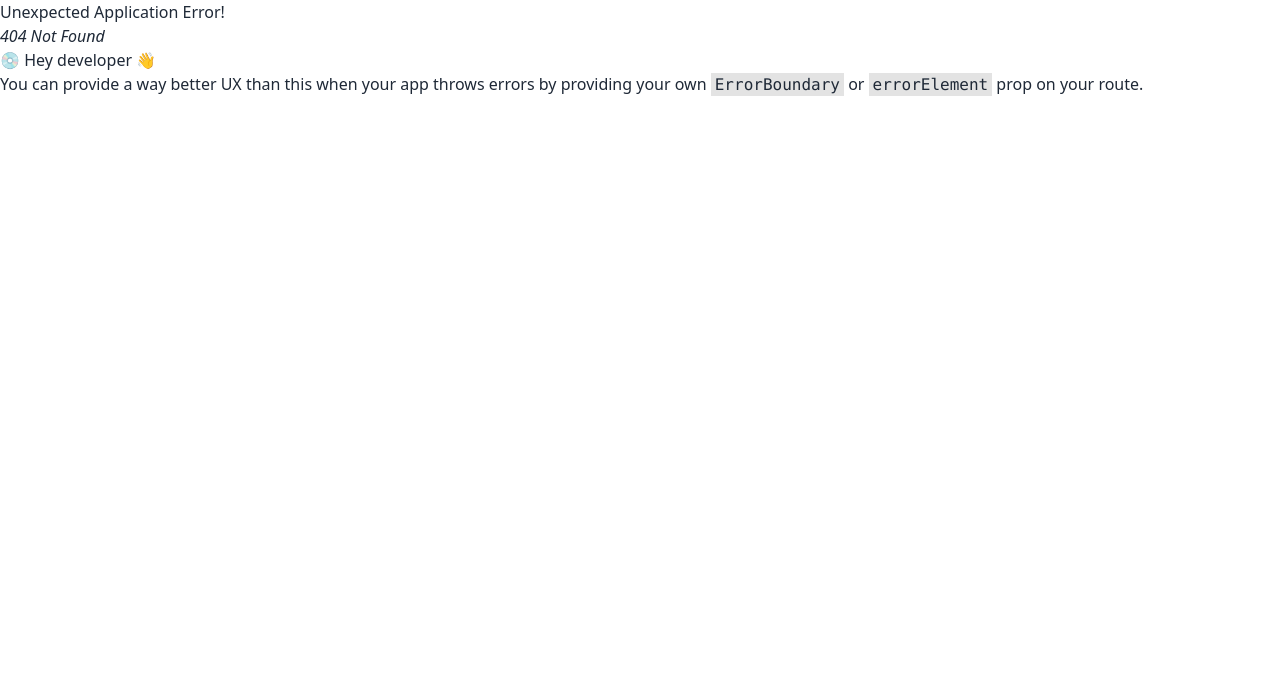
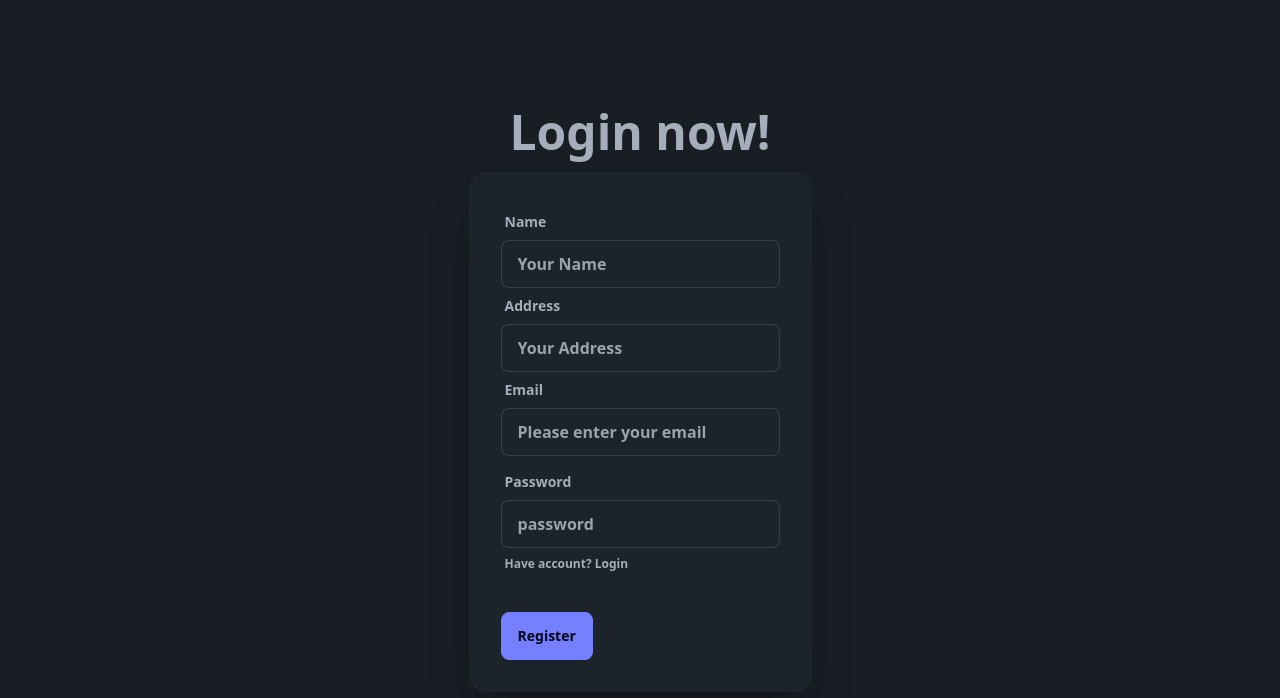
Before and after one commit to akashseub/react-dragon-news-auth, a React (Vite) app: page /register in a window 1280 px wide. Before the commit this address had no page. Shown: the top 698 px of the page. Built offline with nearby package versions, Linux system fonts and the light colour scheme.

Commit message:
try to understand context

```diff
--- a/index.html
+++ b/index.html
@@ -1,5 +1,5 @@
 <!doctype html>
-<html lang="en" data-theme="light">
+<html lang="en" data-theme="dark">
   <head>
     <meta charset="UTF-8" />
     <link rel="icon" type="image/svg+xml" href="/vite.svg" />
--- a/src/main.jsx
+++ b/src/main.jsx
@@ -3,9 +3,12 @@ import ReactDOM from 'react-dom/client'
 import './index.css'
 import { RouterProvider } from 'react-router-dom'
 import Routes from './routes/Routes.jsx'
+import AuthProvider from './providers/AuthProvider.jsx'
 
 ReactDOM.createRoot(document.getElementById('root')).render(
   <React.StrictMode>
-    <RouterProvider router={Routes}></RouterProvider>
+    <AuthProvider>
+      <RouterProvider router={Routes}></RouterProvider>
+    </AuthProvider>
   </React.StrictMode>,
 )
--- /dev/null
+++ b/src/pages/Login/Login.jsx
@@ -0,0 +1,41 @@
+import { Link, NavLink } from "react-router-dom";
+
+
+const Login = () => {
+    return (
+        <div>
+            <div className="hero min-h-screen bg-base-200">
+                <div className="hero-content flex-col">
+                    <div className="text-center lg:text-left">
+                        <h1 className="text-5xl font-bold">Login now!</h1>
+                    </div>
+                    <div className="card shrink-0 w-full max-w-sm shadow-2xl bg-base-100">
+                        <form className="card-body">
+                            <div className="form-control">
+                                <label className="label">
+                                    <span className="label-text">Email</span>
+                                </label>
+                                <input type="email" placeholder="email" className="input input-bordered" required />
+                            </div>
+                            <div className="form-control">
+                                <label className="label">
+                                    <span className="label-text">Password</span>
+                                </label>
+                                <input type="password" placeholder="password" className="input input-bordered" required />
+                                <label className="label">
+                                    <a href="#" className="label-text-alt link link-hover">Forgot password?</a>
+                                    <Link to={'/register'}><p href="#" className="label-text-alt link link-hover">Register</p></Link>
+                                </label>
+                            </div>
+                            <div className="form-control mt-6">
+                                <NavLink><button className="btn btn-primary">Login</button></NavLink>
+                            </div>
+                        </form>
+                    </div>
+                </div>
+            </div>
+        </div>
+    );
+};
+
+export default Login;
--- /dev/null
+++ b/src/pages/Register/Register.jsx
@@ -0,0 +1,48 @@
+import { Link, NavLink } from "react-router-dom";
+
+
+const Register = () => {
+    return (
+        <div>
+            <div className="hero min-h-screen bg-base-200">
+                <div className="hero-content flex-col">
+                    <div className="text-center lg:text-left">
+                        <h1 className="text-5xl font-bold">Login now!</h1>
+                    </div>
+                    <div className="card shrink-0 w-full max-w-sm shadow-2xl bg-base-100">
+                        <form className="card-body">
+                            <div className="form-control">
+                                <label className="label">
+                                    <span className="label-text">Name</span>
+                                </label>
+                                <input type="text" placeholder="Your Name" className="input input-bordered" required />
+                                <label className="label">
+                                    <span className="label-text">Address</span>
+                                </label>
+                                <input type="text" placeholder="Your Address" className="input input-bordered" required />
+                                <label className="label">
+                                    <span className="label-text">Email</span>
+                                </label>
+                                <input type="email" placeholder="Please enter your email" className="input input-bordered" required />
+                            </div>
+                            <div className="form-control">
+                                <label className="label">
+                                    <span className="label-text">Password</span>
+                                </label>
+                                <input type="password" placeholder="password" className="input input-bordered" required />
+                                <label className="label">
+                                    <Link to={'/Login'}><p href="#" className="label-text-alt link link-hover">Have account? Login</p></Link>
+                                </label>
+                            </div>
+                            <div className="form-control mt-6">
+                                <NavLink><button className="btn btn-primary">Register</button></NavLink>
+                            </div>
+                        </form>
+                    </div>
+                </div>
+            </div>
+        </div>
+    );
+};
+
+export default Register;
--- a/src/pages/Shared/Navbar/Navbar.jsx
+++ b/src/pages/Shared/Navbar/Navbar.jsx
@@ -34,7 +34,7 @@ const Navbar = () => {
                             <img alt="Tailwind CSS Navbar component" src={defaultUserPic} />
                         </div>
                     </div>
-                    <button className="btn">Login</button>
+                    <NavLink to={'/login'}><button className="btn">Login</button></NavLink>
                 </div>
             </div>
         </div>
--- /dev/null
+++ b/src/providers/AuthProvider.jsx
@@ -0,0 +1,16 @@
+import { createContext } from "react";
+
+const AuthContext = createContext(null)
+
+const AuthProvider = ({children}) => {
+
+    const authInfo = {};
+
+    return (
+        <AuthContext.Provider value={authInfo}>
+            {children}
+        </AuthContext.Provider>
+    );
+};
+
+export default AuthProvider;
```
Also changed, not shown: src/routes/Routes.jsx (+11 -1 lines).
